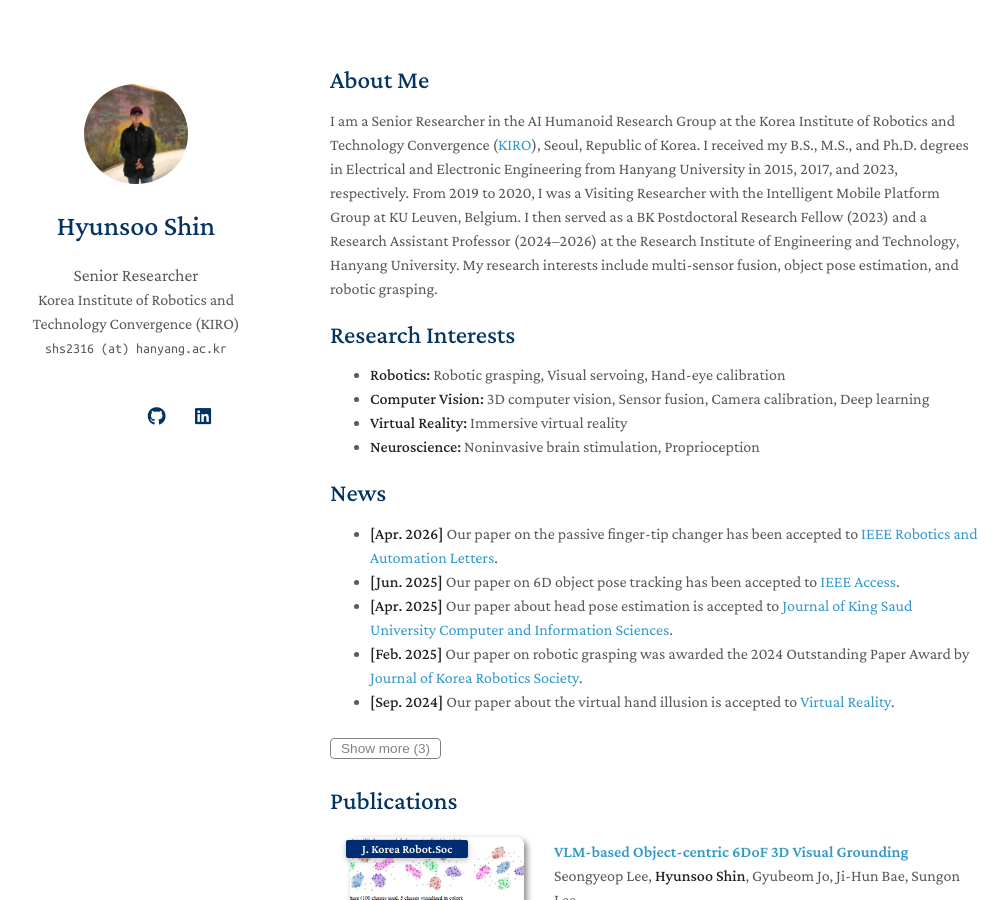
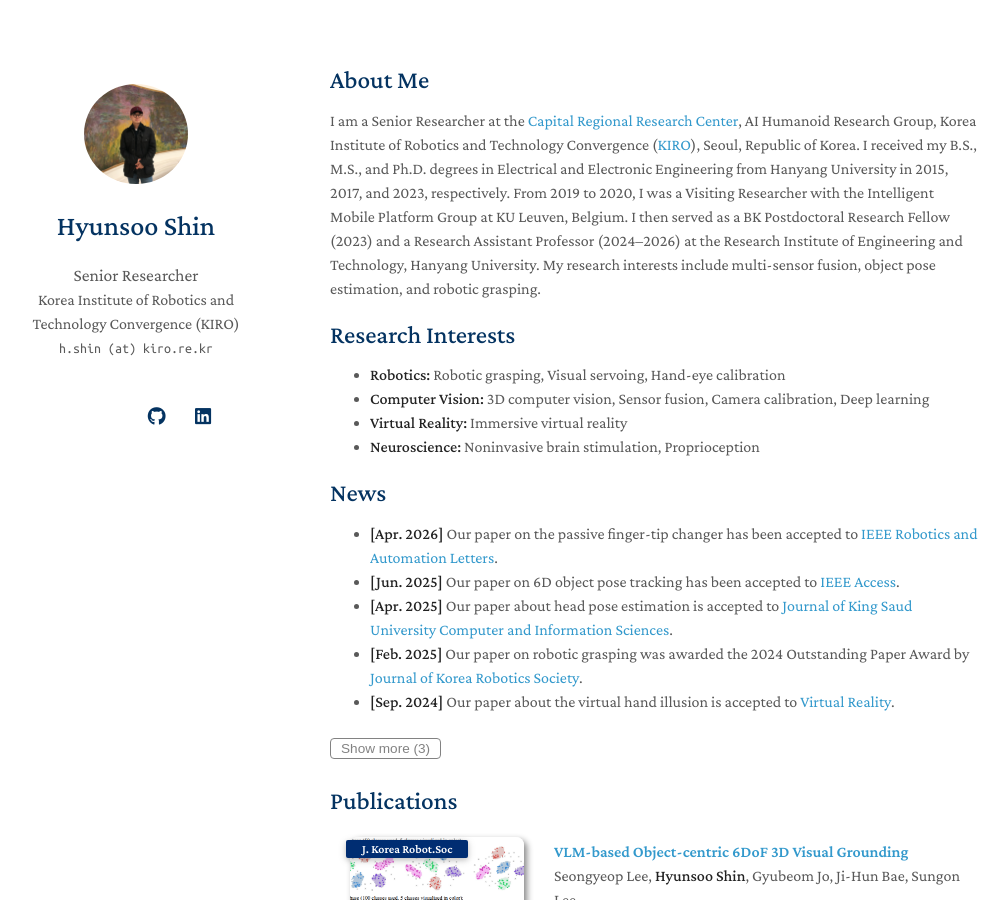
Before and after one commit to hyuns2316/hyuns2316.github.io, a Jekyll site: the page built from index.md, in a window 1280 px wide and 900 px high. Shown: the whole window, without its empty margins (140-1148 px from the left). Built offline with Jekyll 4.4.1, drawn with Linux system fonts in a browser that asks for light colours; a style sheet for code colours, icons or effects is not loaded; our own code applies the rules of GitHub Pages for plain Markdown files; some of the changed text lies outside the part shown.

Commit message:
Update email, research center, and teaching period
Co-Authored-By: Claude Opus 5.5 <noreply@anthropic.com>
Claude-Session: https://claude.ai/code/session_019bbF7jPReiJBnL74jMtxTz

```diff
--- a/_config.yml
+++ b/_config.yml
@@ -3,7 +3,7 @@ title: Hyunsoo Shin
 position: Senior Researcher
 affiliation: Korea Institute of Robotics and Technology Convergence (KIRO)
 affiliation_link: https://www.kiro.re.kr
-email: shs2316 (at) hanyang.ac.kr
+email: h.shin (at) kiro.re.kr
 
 # Search Engine Optimization (SEO)
 # The following information is used to improve the website traffic from search engines, e.g., Google.
--- a/index.md
+++ b/index.md
@@ -4,7 +4,7 @@ layout: homepage
 
 ## About Me
 
-I am a Senior Researcher in the AI Humanoid Research Group at the Korea Institute of Robotics and Technology Convergence ([KIRO](https://www.kiro.re.kr)), Seoul, Republic of Korea. I received my B.S., M.S., and Ph.D. degrees in Electrical and Electronic Engineering from Hanyang University in 2015, 2017, and 2023, respectively. From 2019 to 2020, I was a Visiting Researcher with the Intelligent Mobile Platform Group at KU Leuven, Belgium. I then served as a BK Postdoctoral Research Fellow (2023) and a Research Assistant Professor (2024–2026) at the Research Institute of Engineering and Technology, Hanyang University. My research interests include multi-sensor fusion, object pose estimation, and robotic grasping.
+I am a Senior Researcher at the [Capital Regional Research Center](https://www.kiro.re.kr/eng/abt/map4.asp), AI Humanoid Research Group, Korea Institute of Robotics and Technology Convergence ([KIRO](https://www.kiro.re.kr)), Seoul, Republic of Korea. I received my B.S., M.S., and Ph.D. degrees in Electrical and Electronic Engineering from Hanyang University in 2015, 2017, and 2023, respectively. From 2019 to 2020, I was a Visiting Researcher with the Intelligent Mobile Platform Group at KU Leuven, Belgium. I then served as a BK Postdoctoral Research Fellow (2023) and a Research Assistant Professor (2024–2026) at the Research Institute of Engineering and Technology, Hanyang University. My research interests include multi-sensor fusion, object pose estimation, and robotic grasping.
 
 ## Research Interests
 
```
Also changed, not shown: other parts of index.md (+1 -1 lines).
